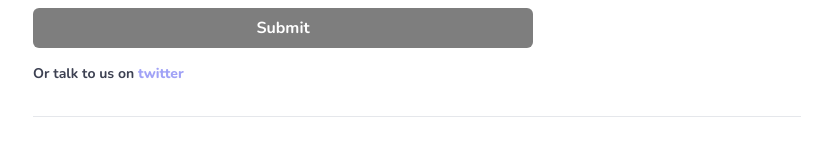
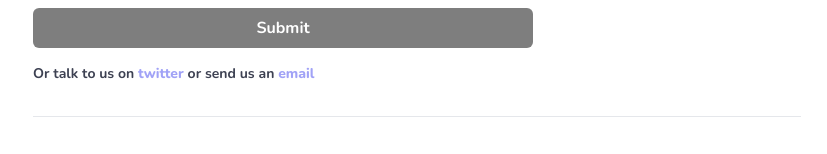
Before and after one commit to thereal-atom/webdevagency, an Astro site: page / in a window 1280 px wide. Shown: the part 780-934 px from the top of the page, without its empty margins (223-1050 px from the left). Built offline with nearby package versions, Linux system fonts and the light colour scheme; Astro itself is replaced by a stand-in of ours.

Commit message:
README and email

```diff
--- a/src/pages/index.astro
+++ b/src/pages/index.astro
@@ -99,7 +99,7 @@
                         Submit
                     </button>
                 </form>
-                <p class="text-sm text-[#3D4152] mt-4">Or talk to us on <a class="opacity-60 font-black text-[#6366F1]" href="https://twitter.com/oscarfalll">twitter</a></p>
+                <p class="text-sm text-[#3D4152] mt-4">Or talk to us on <a class="opacity-60 font-black text-[#6366F1]" href="https://twitter.com/oscarfalll">twitter</a> or send us an <a class="opacity-60 font-black text-[#6366F1]" href="mailto:oscarfal2006@gmail.com">email</a></p>
             </div>
             <hr class="mt-8 mb-4"/>
             <div class="section">
```
Also changed, not shown: README.md.
